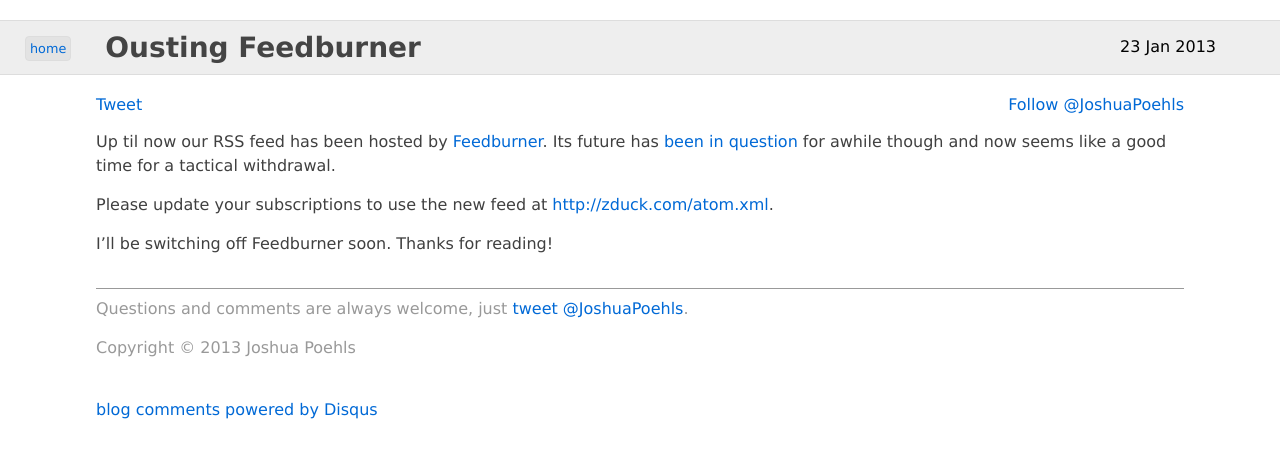
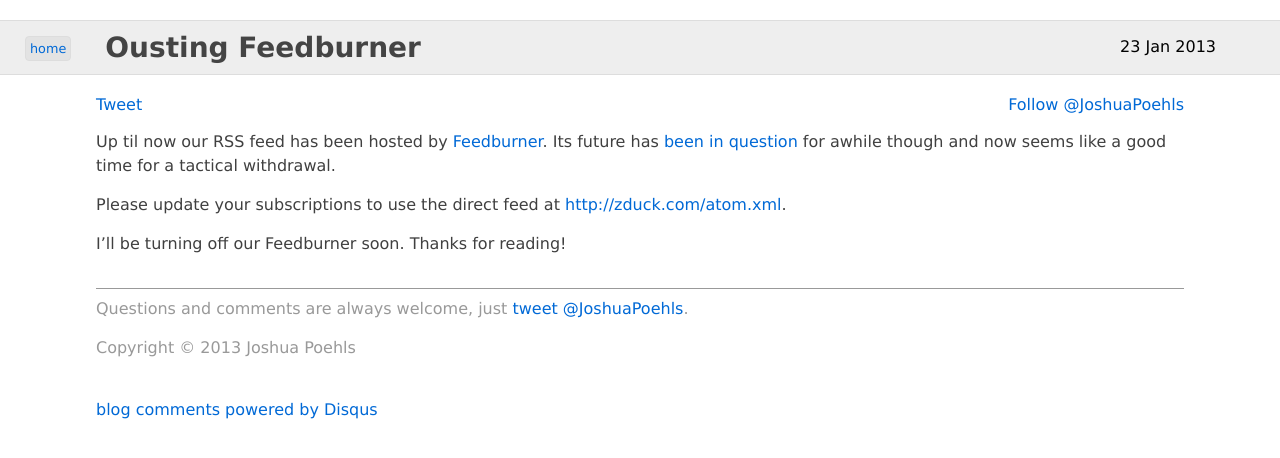
Before and after one commit to jpoehls/zduck.com, a Jekyll site: the page built from _posts/2013/2013-01-23-ousting-feedburner.md, in a window 1280 px wide. Shown: the top 458 px of the page. Built offline with Jekyll 4.4.1, drawn with Linux system fonts in a browser that asks for light colours; comment, search, counter and statistics services are not loaded.

Commit message:
Verbiage tweeks to feedburner post.

```diff
--- a/_posts/2013/2013-01-23-ousting-feedburner.md
+++ b/_posts/2013/2013-01-23-ousting-feedburner.md
@@ -6,6 +6,6 @@
 
 Up til now our RSS feed has been hosted by [Feedburner](http://feedburner.google.com). Its future has [been in question](http://techcrunch.com/2012/09/28/the-feedburner-deathwatch-continues-google-kills-adsense-for-feeds/) for awhile though and now seems like a good time for a tactical withdrawal.
 
-Please update your subscriptions to use the new feed at [http://zduck.com/atom.xml](http://zduck.com/atom.xml).
+Please update your subscriptions to use the direct feed at [http://zduck.com/atom.xml](http://zduck.com/atom.xml).
 
-I'll be switching off Feedburner soon. Thanks for reading!
+I'll be turning off our Feedburner soon. Thanks for reading!
```
